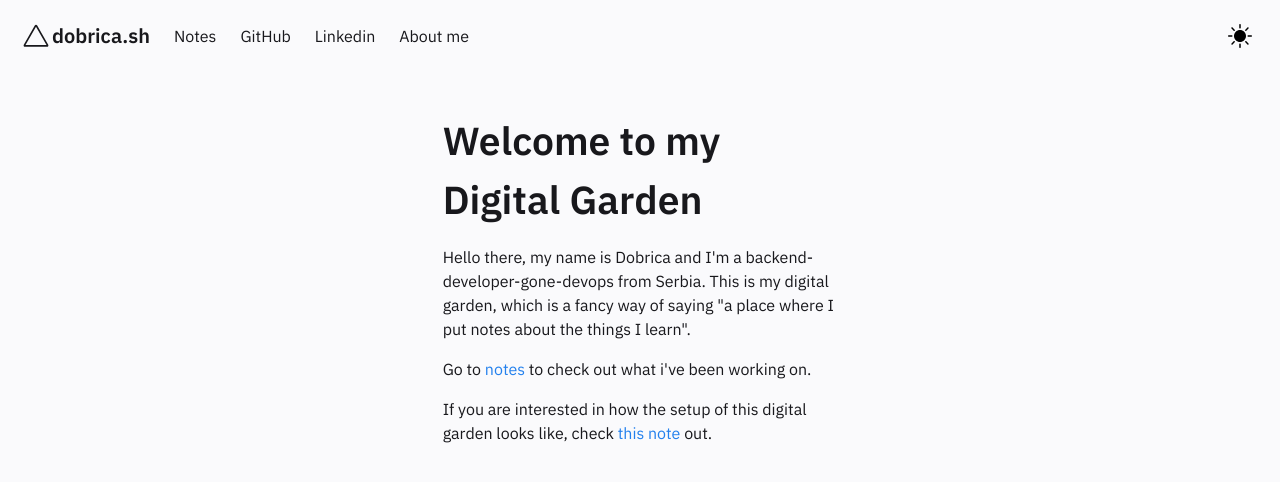
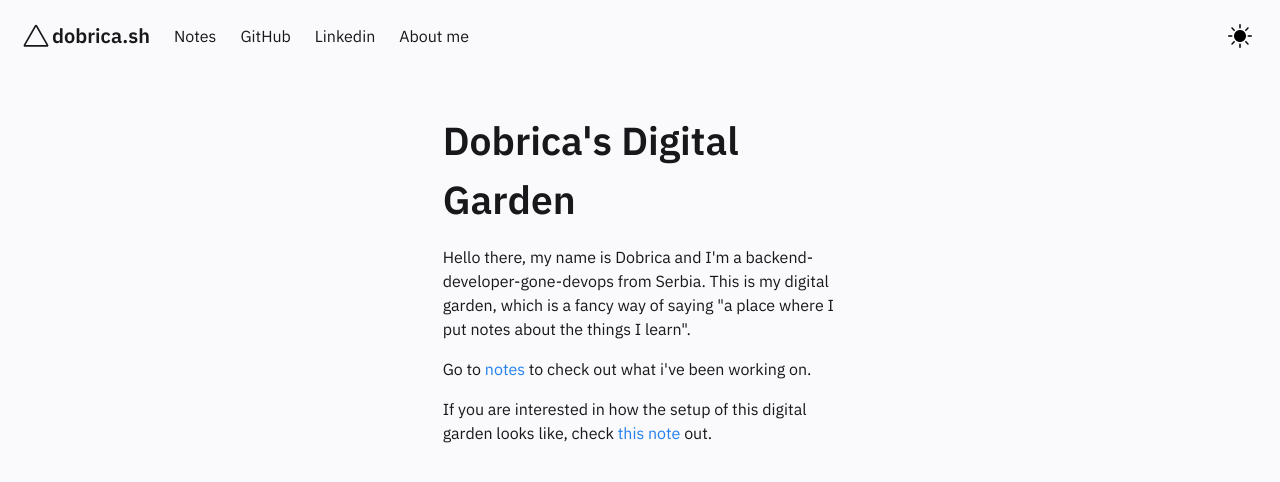
Before and after one commit to hpdobrica/hpdobrica.github.io, a Jekyll site: the page built from pages/index.md, in a window 1280 px wide. Shown: the top 482 px of the page. Built offline with Jekyll 4.4.1, drawn with Linux system fonts in a browser that asks for light colours.

Commit message:
fix meta

```diff
--- a/_includes/Homepage.html
+++ b/_includes/Homepage.html
@@ -1,6 +1,6 @@
 <div class="column is-4">
     <div class="block homeblock">
-    <h1>Welcome to my Digital Garden</h1>
+    <h1>Dobrica's Digital Garden</h1>
 
     <p>
         Hello there, my name is Dobrica and I'm a backend-developer-gone-devops from Serbia.
```
